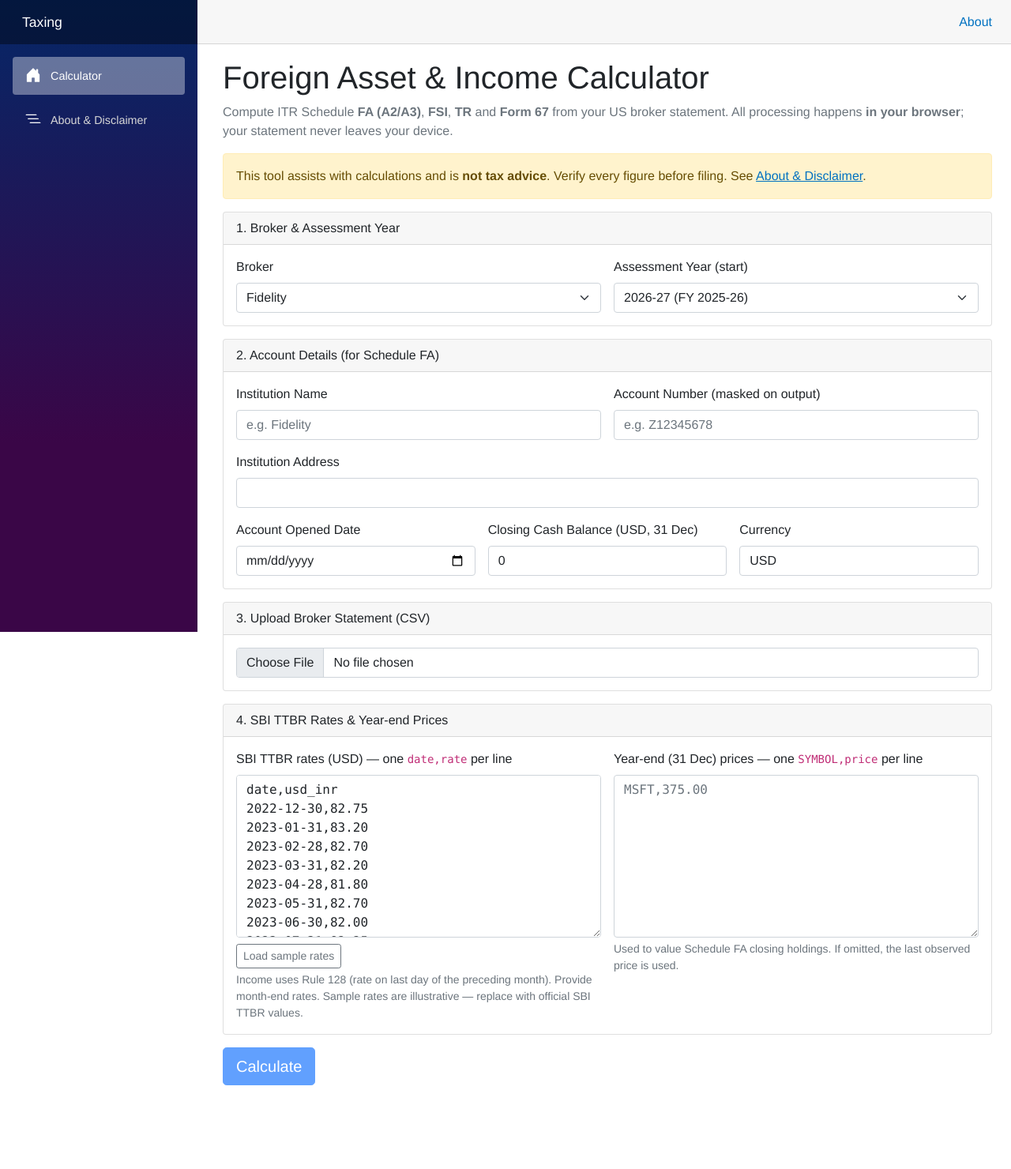
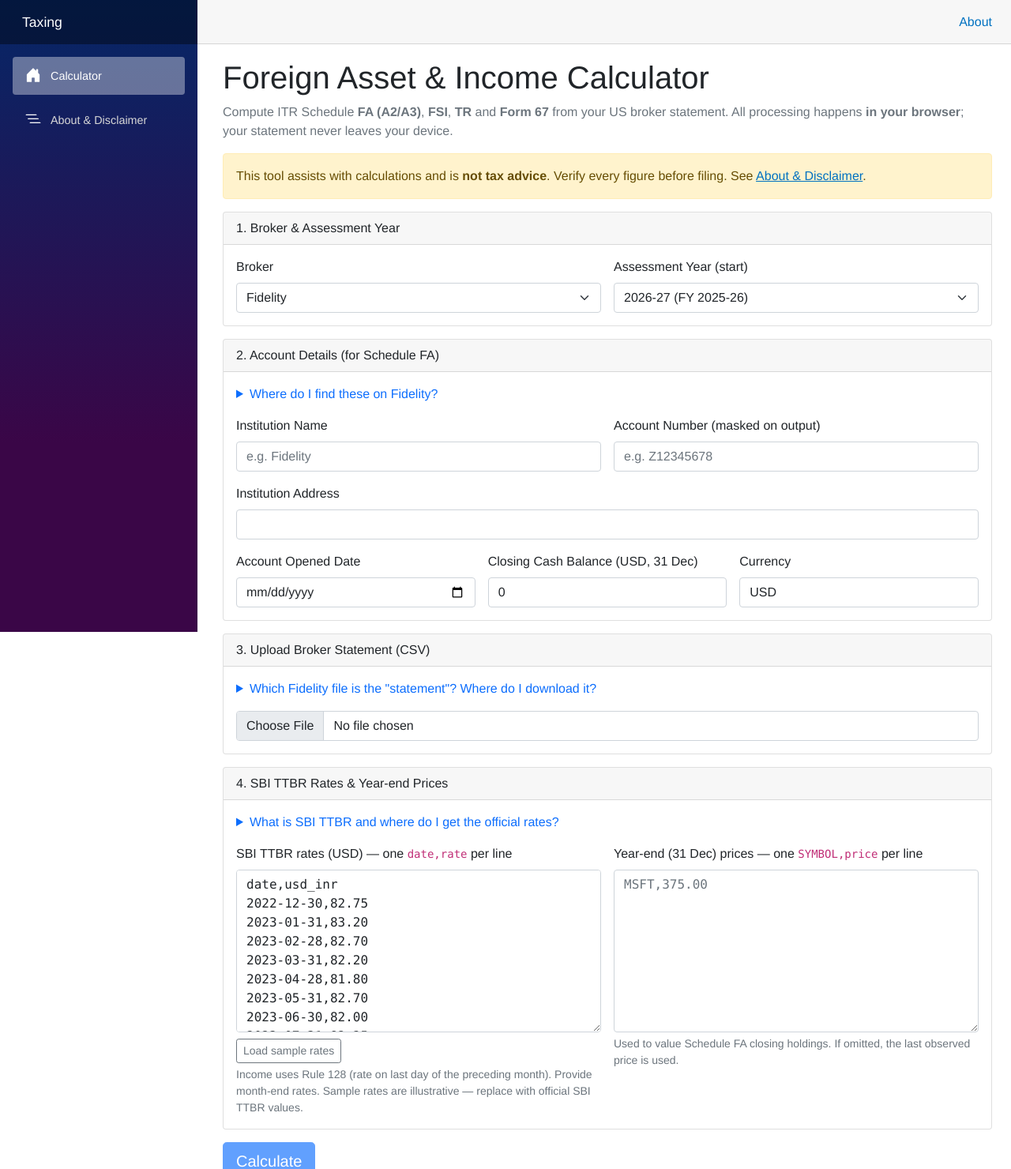
Before and after one commit to RajHiray/Taxing, an ASP.NET Core app: page / in a window 1280 px wide. Shown: the top 1480 px of the page at 79% size. Before the commit the page ends 1374 px from the top, so only its background shows below. Run offline with ASP.NET Core 8, Linux system fonts and the light colour scheme; style sheets or scripts are compiled from the project's sources; some libraries are stand-ins or nearby versions.

Commit message:
Add Fidelity data-sourcing and SBI TTBR guidance to UI and README

```diff
--- a/src/Taxing.Web/Pages/Home.razor
+++ b/src/Taxing.Web/Pages/Home.razor
@@ -48,6 +48,46 @@
 <div class="card mb-3">
     <div class="card-header">2. Account Details (for Schedule FA)</div>
     <div class="card-body">
+        <details class="mb-3">
+            <summary class="text-primary" role="button">Where do I find these on Fidelity?</summary>
+            <div class="mt-2 small text-muted">
+                <p class="mb-1">
+                    These fields are <strong>entered manually</strong>. Fidelity's transaction export
+                    (used in step 3) contains only trades and cash activity — it does <em>not</em>
+                    include the account-holder details below, so there is no file to upload here.
+                    Copy each value from your <strong>Fidelity December account statement (PDF)</strong>
+                    or account profile:
+                </p>
+                <ul class="mb-1">
+                    <li>
+                        <strong>Institution Name</strong> — the custodian shown on your statement
+                        (commonly <em>National Financial Services LLC</em> / Fidelity Brokerage
+                        Services). Use exactly what your statement shows.
+                    </li>
+                    <li>
+                        <strong>Account Number</strong> — the account number on the statement header.
+                        Only the last four characters appear in the output; the rest is masked.
+                    </li>
+                    <li>
+                        <strong>Institution Address</strong> — the custodian's address printed on the
+                        statement.
+                    </li>
+                    <li>
+                        <strong>Account Opened Date</strong> — from your account-opening documents or
+                        the first statement.
+                    </li>
+                    <li>
+                        <strong>Closing Cash Balance (31 Dec)</strong> — the cash / core (e.g. SPAXX)
+                        balance on your <strong>December</strong> statement.
+                    </li>
+                </ul>
+                <p class="mb-0">
+                    To download the statement PDF: sign in to Fidelity.com →
+                    <em>Accounts &amp; Trade → Statements</em> → choose the December statement for the
+                    reporting calendar year.
+                </p>
+            </div>
+        </details>
         <div class="row g-3">
             <div class="col-md-6">
                 <label class="form-label">Institution Name</label>
@@ -81,6 +121,33 @@
 <div class="card mb-3">
     <div class="card-header">3. Upload Broker Statement (CSV)</div>
     <div class="card-body">
+        <details class="mb-3">
+            <summary class="text-primary" role="button">Which Fidelity file is the "statement"? Where do I download it?</summary>
+            <div class="mt-2 small text-muted">
+                <p class="mb-1">
+                    Upload Fidelity's <strong>transaction history / activity export</strong> as
+                    <strong>CSV</strong> (not the PDF statement). This is the file that lists your
+                    RSU vests, dividends, tax withheld and share sales. To download it:
+                </p>
+                <ol class="mb-1">
+                    <li>Sign in to <strong>Fidelity.com</strong> (use the account that holds the
+                        vested shares).</li>
+                    <li>Go to <em>Accounts &amp; Trade → Portfolio</em>, then open
+                        <em>Activity &amp; Orders</em> (also shown as "History").</li>
+                    <li>Set the <strong>date range</strong> to cover the period you are filing —
+                        the <strong>calendar year (1 Jan–31 Dec)</strong> for Schedule FA and the
+                        <strong>financial year (1 Apr–31 Mar)</strong> for income. Tip: export a wide
+                        range covering both.</li>
+                    <li>Click <strong>Download</strong> and choose <strong>CSV</strong> (spreadsheet)
+                        format.</li>
+                </ol>
+                <p class="mb-0">
+                    The file should contain columns like
+                    <code>Run Date, Action, Symbol, Quantity, Price, Amount</code>. Header names may
+                    vary slightly — the parser recognises common variants automatically.
+                </p>
+            </div>
+        </details>
         <InputFile class="form-control" OnChange="OnFileSelected" accept=".csv" />
         @if (!string.IsNullOrEmpty(_csvFileName))
         {
@@ -93,6 +160,29 @@
 <div class="card mb-3">
     <div class="card-header">4. SBI TTBR Rates &amp; Year-end Prices</div>
     <div class="card-body">
+        <details class="mb-3">
+            <summary class="text-primary" role="button">What is SBI TTBR and where do I get the official rates?</summary>
+            <div class="mt-2 small text-muted">
+                <p class="mb-1">
+                    <strong>SBI TTBR</strong> is the State Bank of India
+                    <strong>Telegraphic Transfer Buying Rate</strong> for the foreign currency
+                    (USD here). Income tax <strong>Rule 128</strong> requires foreign income to be
+                    converted at the SBI TTBR on the <strong>last day of the month preceding</strong>
+                    the month of accrual — so you need <strong>month-end</strong> rates.
+                </p>
+                <p class="mb-1">The app cannot bundle live official rates (the sample set is
+                    illustrative only). Obtain the actual rates from a public source and paste them
+                    below, one <code>date,rate</code> per line:</p>
+                <ul class="mb-0">
+                    <li>State Bank of India's published forex / TT buying reference rates (SBI's
+                        website or its dealing-room rate history).</li>
+                    <li>Publicly archived SBI TTBR rate sheets that many CAs use for ITR foreign-income
+                        conversion.</li>
+                </ul>
+                <p class="mb-0 mt-1">Use the rate for each relevant month-end date. Always verify the
+                    figure against your own record before filing.</p>
+            </div>
+        </details>
         <div class="row g-3">
             <div class="col-md-6">
                 <label class="form-label">
```
Also changed, not shown: README.md.
